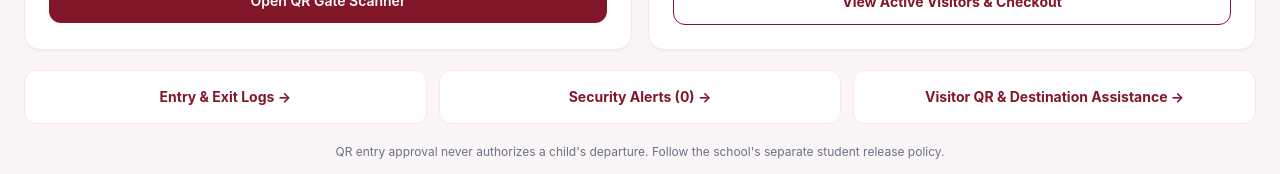
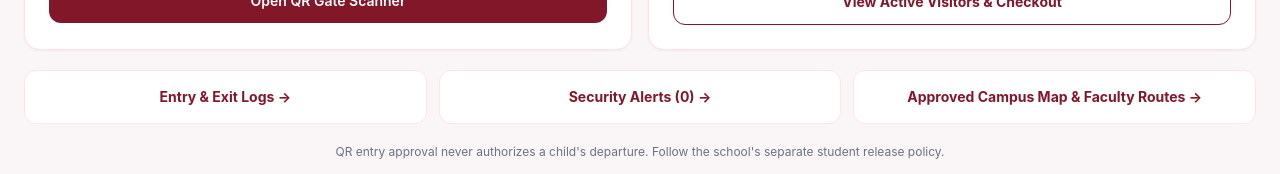
Before and after one commit to Khalistar-kun/bantay-agapay, a Next.js app: page /security in a window 1280 px wide. Shown: the part 773-947 px from the top of the page. Built offline with nearby package versions, Linux system fonts and the light colour scheme; no server answers.

Commit message:
feat(security): link guard dashboard to read-only approved campus map

```diff
--- a/app/security/page.tsx
+++ b/app/security/page.tsx
@@ -128,7 +128,7 @@ export default function SecurityOperationsDashboard(){
    <section className="grid grid-cols-1 gap-3 sm:grid-cols-3">
     <Link href="/security/history" className="rounded-xl border border-rose-100 bg-white p-4 text-center text-sm font-bold text-[#82172a]">Entry & Exit Logs →</Link>
     <Link href="/security/incidents" className="rounded-xl border border-rose-100 bg-white p-4 text-center text-sm font-bold text-[#82172a]">Security Alerts ({incidents.length}) →</Link>
-    <Link href="/security/gate" className="rounded-xl border border-rose-100 bg-white p-4 text-center text-sm font-bold text-[#82172a]">Visitor QR & Destination Assistance →</Link>
+    <Link href="/security/wayfinding" className="rounded-xl border border-rose-100 bg-white p-4 text-center text-sm font-bold text-[#82172a]">Approved Campus Map & Faculty Routes →</Link>
    </section>
    <p className="text-center text-xs text-gray-500">
     QR entry approval never authorizes a child's departure. Follow the school's separate student release policy.
```
